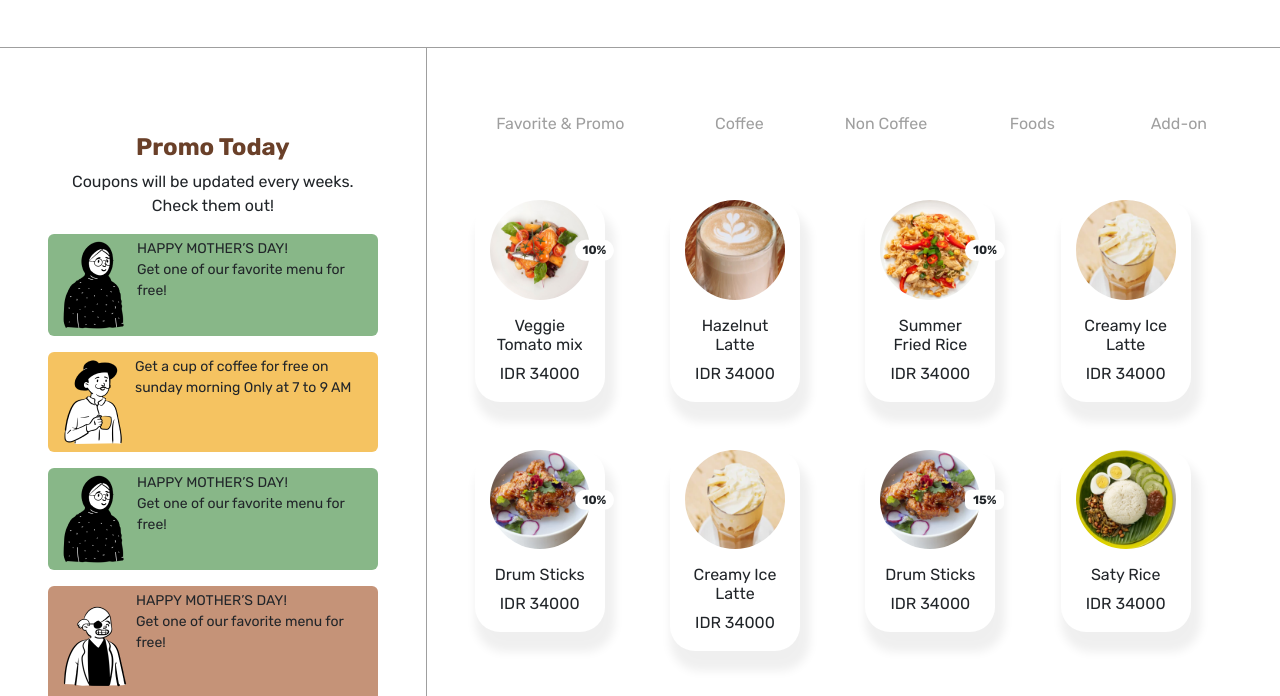
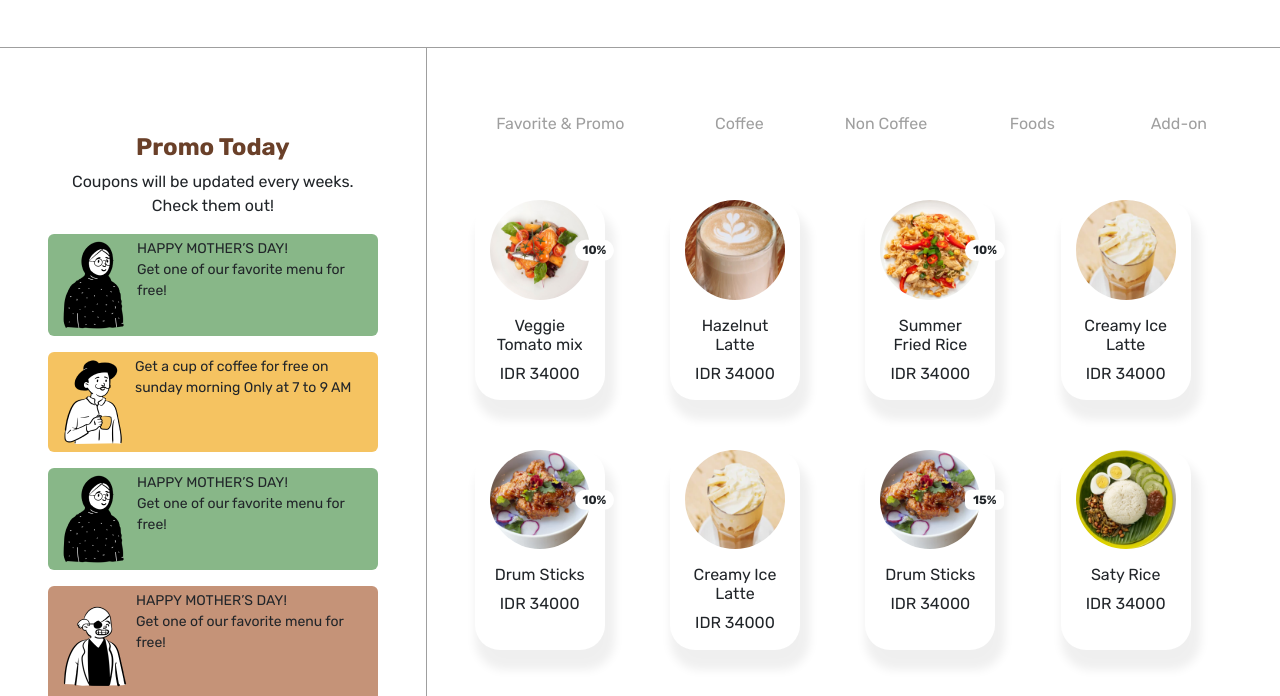
Before and after one commit to faryadicka/WEB-RESPONSIVE, a plain HTML site: page products.html in a window 1280 px wide. Shown: the part 54-750 px from the top of the page. Drawn offline with nearby package versions, Linux system fonts and the light colour scheme.

Commit message:
fix heaight card products

```diff
--- a/assets/index.css
+++ b/assets/index.css
@@ -774,7 +774,8 @@ input[type='radio']:checked:after {
 .card-products {
   border-radius: 25px;
   width: 130px;
-  box-shadow: 5px 15px 10px 5px rgba(0, 0, 0, 0.062)
+  box-shadow: 5px 15px 10px 5px rgba(0, 0, 0, 0.062);
+  height: 80%;
 }
 
 .team-work-pict {
```
